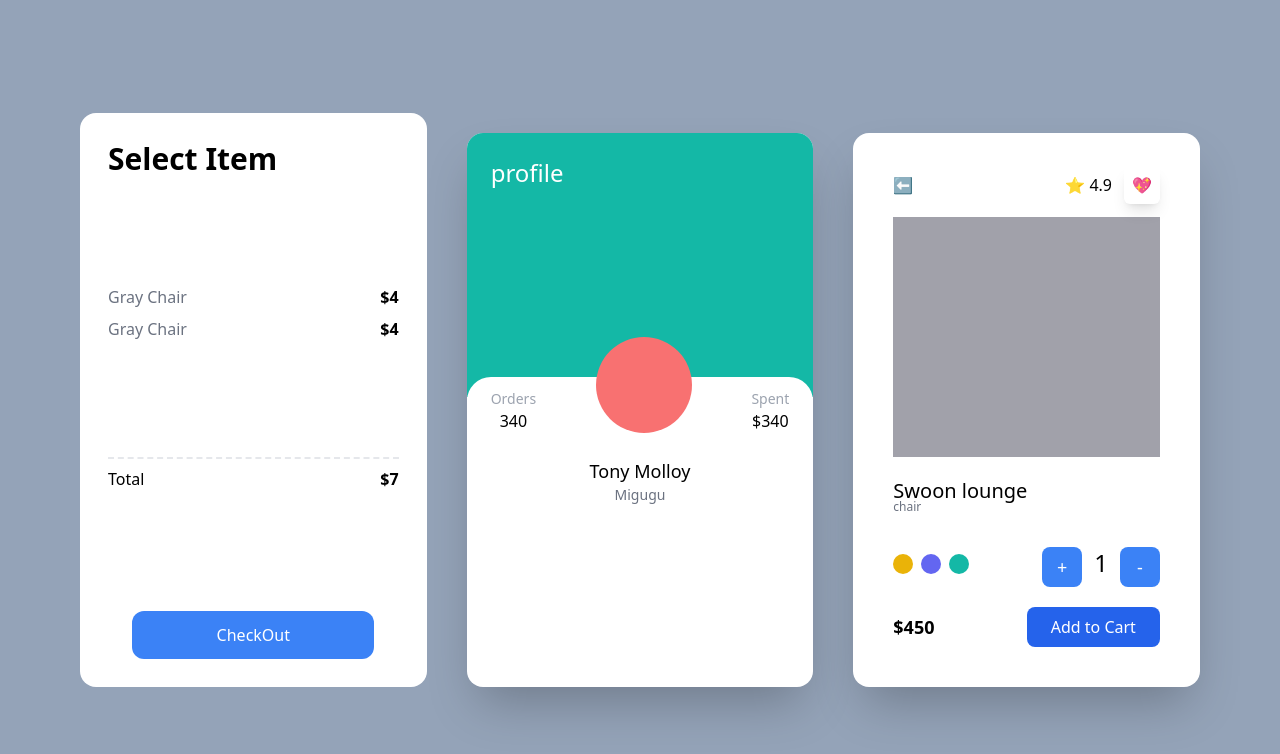
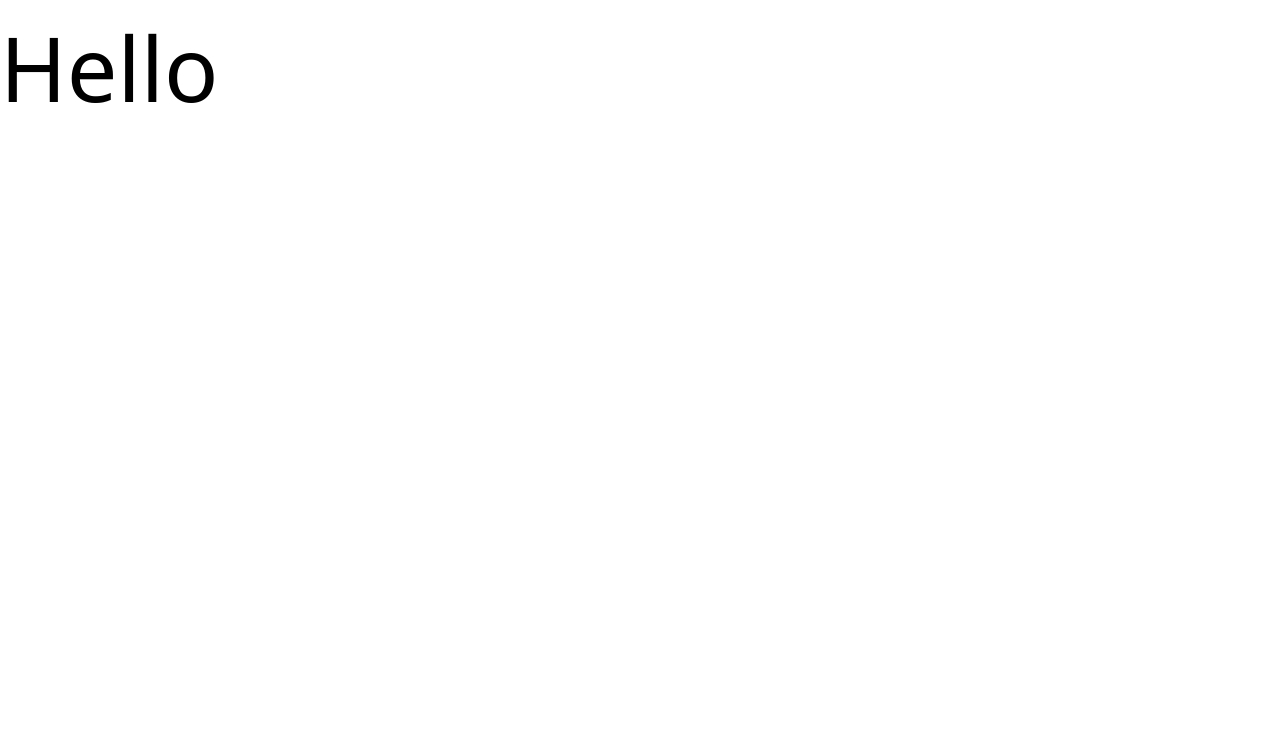
Before and after one commit to Abdul-lembariti/carrot-market, a Next.js app: page / in a window 1280 px wide. Shown: the top 754 px of the page. Built offline with nearby package versions, Linux system fonts and the light colour scheme.

Commit message:
just in time comiiler #3.12

```diff
--- a/pages/index.tsx
+++ b/pages/index.tsx
@@ -2,85 +2,8 @@ import type { NextPage } from 'next'
 
 const Home: NextPage = () => {
   return (
-    <div className="bg-slate-400 xl:place-content-center py-20  px-20 grid  min-h-screen shadow-2xl flex-col space-y-5  gap-10 lg:grid-cols-2 xl:grid-cols-3 ">
-      <div className="bg-white dark:bg-black flex flex-col justify-between p-7 rounded-2xl">
-        <span className="font-bold text-3xl dark:text-white">Select Item</span>
-        <ul>
-          {[1, 2].map((i) => (
-            <div key={i} className="flex justify-between my-2">
-              <span className="text-gray-500 dark:text-gray-100">
-                Gray Chair
-              </span>
-              <span className="font-bold dark:text-white-100">$4</span>
-            </div>
-          ))}
-        </ul>
-        <div className="flex justify-between mt-2 pt-2 border-t-2 border-dashed">
-          <span>Total</span>
-          <span className="font-bold">$7</span>
-        </div>
-        <button className="mt-5 dark:border-white dark:bg-black dark:border-2px bg-blue-500 text-white p-3 text-center rounded-xl w-10/12 mx-auto dark:hover:bg-teal-500 hover:text-black active:bg-yellow-500 focus:text-white">
-          CheckOut
-        </button>
-      </div>
-      <div className="bg-white overflow-hidden rounded-2xl shadow-2xl group">
-        <div className="bg-blue-500 landscape:bg-teal-500 p-6 pb-14 xl:pb-52">
-          <span className="text-white text-2xl">profile</span>
-        </div>
-        <div className="rounded-3xl p-6 relative -top-5 bg-white">
-          <div className="flex relative -top-16 items-end justify-between">
-            <div className="flex flex-col items-center">
-              <span className="text-sm text-gray-400">Orders</span>
-              <span className="font-medium">340</span>
-            </div>
-            <div className="h-24 w-24 bg-red-400 rounded-full group-hover:bg-indigo-400 transition-colors" />
-            <div className="flex flex-col items-center">
-              <span className="text-sm text-gray-400">Spent</span>
-              <span className="font-medium">$340</span>
-            </div>
-          </div>
-          <div className="relative  flex flex-col items-center -mt-10 -mb-5">
-            <span className="text-lg font-medium">Tony Molloy</span>
-            <span className="text-sm text-gray-500">Migugu</span>
-          </div>
-        </div>
-      </div>
-      <div className="bg-white p-10 rounded-2xl shadow-2xl lg:col-span-2 xl:col-span-1">
-        <div className="flex mb-5 justify-between items-center">
-          <span>⬅️</span>
-          <div className="space-x-3">
-            <span>⭐ 4.9</span>
-            <span className="shadow-lg p-2 rounded-md">💖</span>
-          </div>
-        </div>
-        <div className="bg-zinc-400 h-60 mb-5" />
-        <div className="flex flex-col">
-          <span className="font-medium mb-1.5 text-xl">Swoon lounge</span>
-          <span className="text-xs text-gray-500 -mt-3 mb-3">chair</span>
-          <div className="flex justify-between my-5 items-center">
-            <div className="space-x-2">
-              <button className="w-5 h-5 rounded-full bg-yellow-500  focus:ring-2 ring-offset-2 ring-yellow-500 transition" />
-              <button className="w-5 h-5 rounded-full bg-indigo-500 focus:ring-2 ring-offset-2 ring-indigo-500 transition" />
-              <button className="w-5 h-5 rounded-full bg-teal-500 focus:ring-2 ring-offset-2 ring-teal-500 transition" />
-            </div>
-            <div className="flex space-x-3">
-              <button className="text-lg text-white w-10 h-10 bg-blue-500 rounded-lg ">
-                +
-              </button>
-              <span className="font-medium text-2xl">1</span>
-              <button className="text-lg text-white w-10 h-10 bg-blue-500 rounded-lg ">
-                -
-              </button>
-            </div>
-          </div>
-          <div className="flex justify-between items-center">
-            <span className="text-lg font-semibold">$450</span>
-            <button className="bg-blue-600 p-2 text-white rounded-lg w-1/2">
-              Add to Cart
-            </button>
-          </div>
-        </div>
-      </div>
+    <div className='bg-[url()]'>
+      <h1 className="text-[90px] text-[black]">Hello</h1>
     </div>
   )
 }
```
